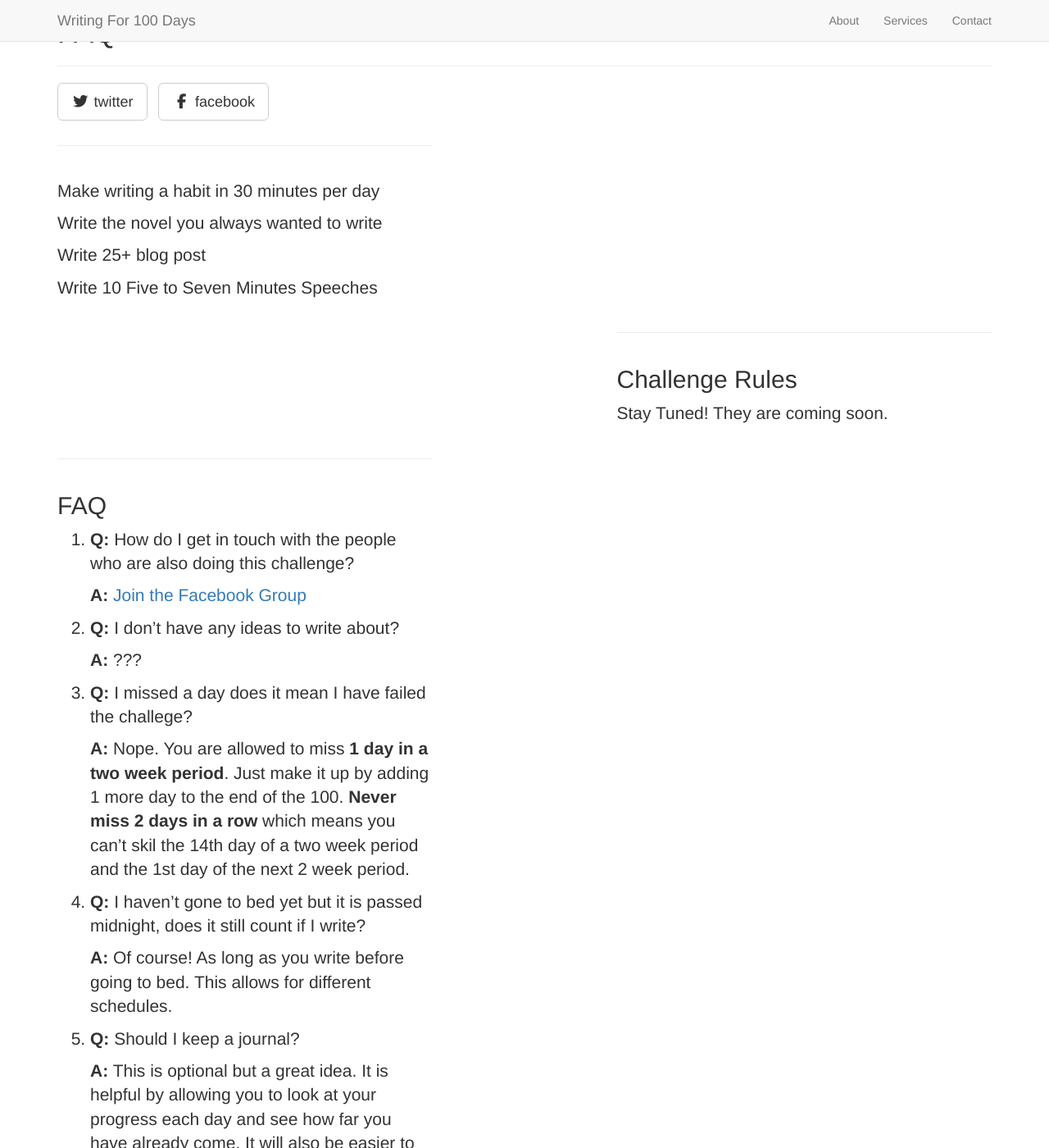
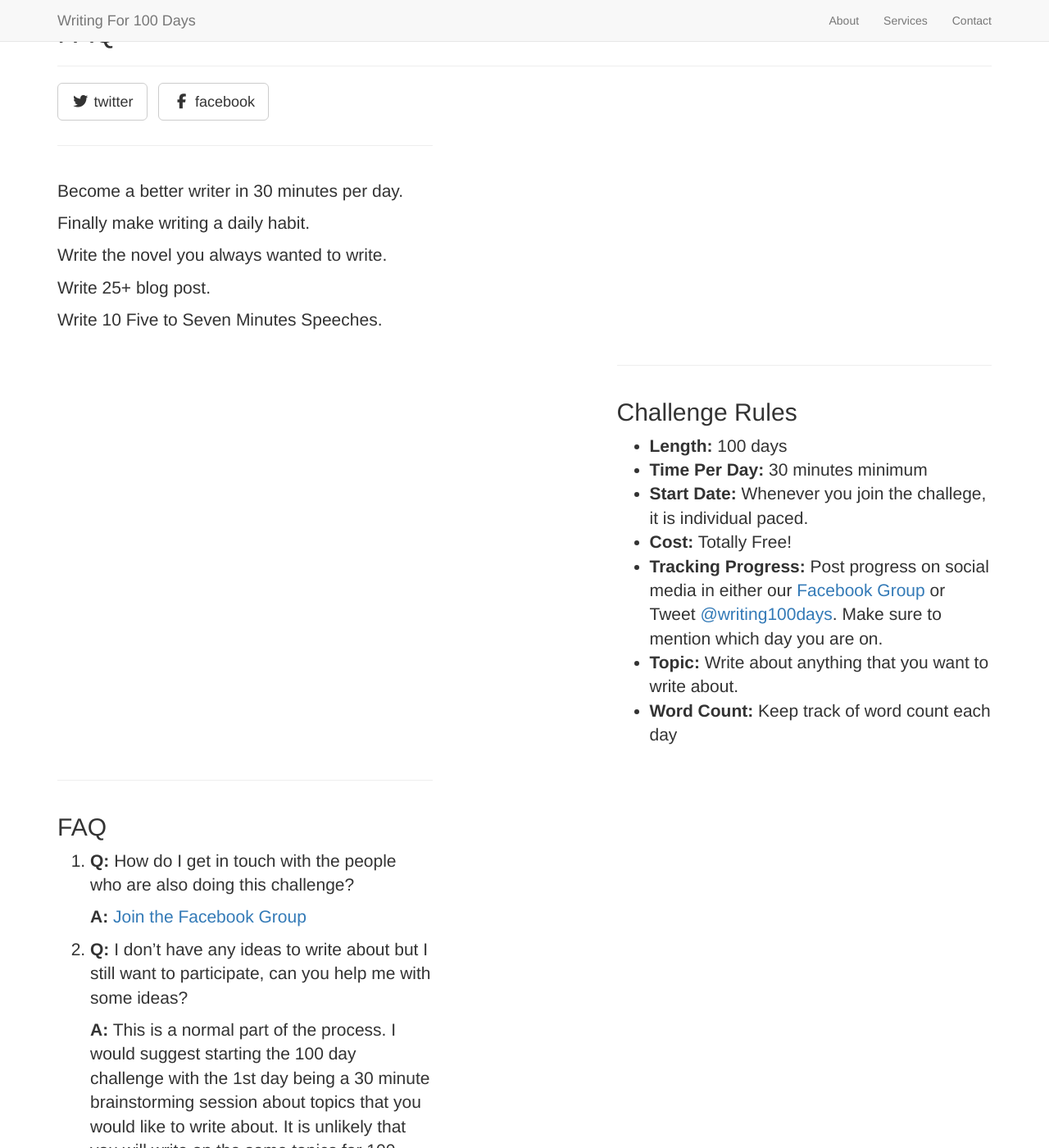
Before and after one commit to writingfor100days/writingfor100days.github.io, a Jekyll site: the page built from _posts/2014-09-24-faq.markdown, in a window 1280 px wide and 1400 px high. Shown: the whole window at 82% size. Built offline with Jekyll 4.4.1, drawn with Linux system fonts in a browser that asks for light colours; nearby versions of some CDN libraries; library files that are not in the unit come from our copies; some of the changed text lies outside the part shown.

```diff
--- a/_includes/contact.html
+++ b/_includes/contact.html
@@ -9,9 +9,11 @@
 				<div class="col-lg-6">
 					<ul class="list-inline banner-social-buttons">
 						{% for social in site.social %}
+						{% if social.title == "facebook" %}
 						<li>
 							<a href="{{ social.url }}" class="btn btn-default btn-lg"><i class="fa fa-{{ social.title }} fa-fw"></i> <span class="network-name">{{ social.title }}</span></a>
 						</li>
+						{% endif %}
 						{% endfor %}
 					</ul>
 				</div>
--- a/_posts/2014-09-24-faq.markdown
+++ b/_posts/2014-09-24-faq.markdown
@@ -10,11 +10,11 @@ description: |
 
    **A:** [Join the Facebook Group](https://www.facebook.com/groups/writingfor100days/)
 
-1. **Q:** I don't have any ideas to write about?
+1. **Q:** I don't have any ideas to write about but I still want to participate, can you help me with some ideas?
 
-   **A:**  ???
+   **A:** This is a normal part of the process.  I would suggest starting the 100 day challenge with the 1st day being a 30 minute brainstorming session about topics that you would like to write about.  It is unlikely that you will write on the same topics for 100 days straight.  Even if you are doing a novel, you won't be working on the same exact part of the novel for 100 days straight.  For topics it can be anything that you are interested or have thought about writing about: hobbies, work, kids, family, politics, pets, animals, TV/Movies, etc.  The important part is to pick 1 and start writing.  You can change the topic at any point.
 
-1. **Q:** I missed a day does it mean I have failed the challege?
+1. **Q:** I missed a day does it mean I have failed the challenge?
 
    **A:** Nope.  You are allowed to miss **1 day in a  two week period**.  Just make it up by adding 1 more day to the end of the 100.  **Never miss 2 days in a row** which means you can't skil the 14th day of a two week period and the 1st day of the next 2 week period.
 
@@ -37,3 +37,9 @@ description: |
 1. **Q:** Does everyone have to start on a certain day?
 
    **A:** This challenge is individual so when you join you start at day 1.  Whenever you post about your progress make sure to mention which day you are on.
+
+1. **Q:** Can I write for more than 30 minutes per day?
+   **A:** Yes, but make sure to not burnout.  You want a pace that you can sustain over 100 days.
+
+1. **Q:** I write already at work, does that count?
+   **A**: Nope.  The intent of the challenge it to work on our your own projects.  That is why I wouldn't count the time at work towards the challenge.
```
Also changed, not shown: _posts/2014-09-20-intro.markdown (+7 -4 lines), _posts/2014-09-21-rules.markdown (+8 -1 lines).
